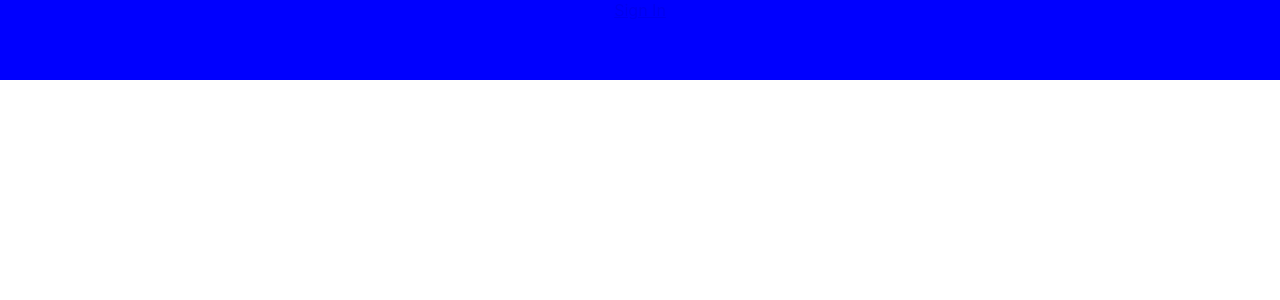
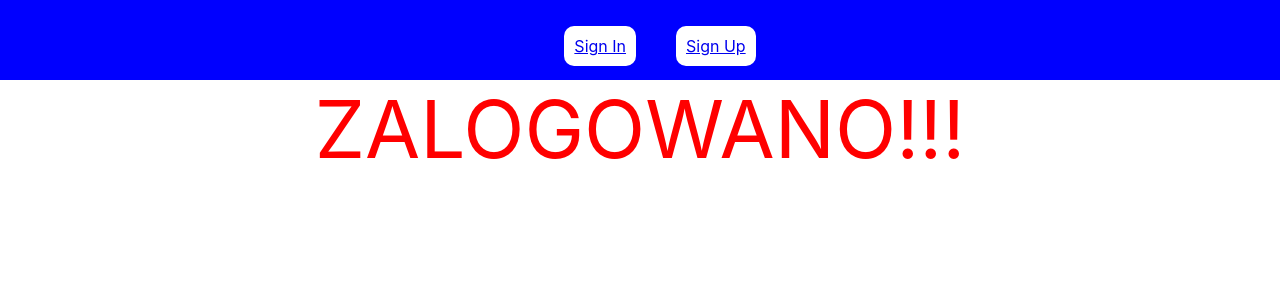
Before and after one commit to Dante03918/booking-clone-front, a React (Create React App) app: page /logged in a window 1280 px wide. Shown: the top 300 px of the page. Built offline with nearby package versions, Linux system fonts and the light colour scheme.

Commit message:
The newest

```diff
--- a/src/Api.js
+++ b/src/Api.js
@@ -1,10 +1,15 @@
 import axios from 'axios';
+
 export const loginRequest = (props) => {
 
-    const credentials ={
-        email: props.email,
+
+    const credentials = {
+        user: props.email,
         password: props.password
     }
     console.log(props.email + "----" + props.password)
     axios.post("http://localhost:8080/login", credentials)
+        .then(response => window.location.href = "/logged")
+        .catch(error => alert("Coś nie pykło"))
+
 }
--- a/src/App.js
+++ b/src/App.js
@@ -2,13 +2,15 @@ import './App.css';
 import {Route} from 'react-router-dom';
 import BookingClone from './containers/BookingClone/BookingClone';
 import SignInForm from "./containers/Authorization/SingIn/SignInForm";
+import Logged from "./components/Logged";
+
 function App() {
   return (
-    <BookingClone>
+    <BookingClone >
         <Route path={"/"} component={BookingClone}/>
         <Route path={"/login"} component={SignInForm}/>
+        <Route path={"/logged"} component={Logged}/>
     </BookingClone>
-
   );
 }
 
--- /dev/null
+++ b/src/components/Logged.js
@@ -0,0 +1,13 @@
+import React from "react";
+import styleClasses from './Logged.module.css';
+
+const logged = () => {
+
+        return(
+            <div className={styleClasses.Logged}>
+                <p>ZALOGOWANO!!!</p>
+            </div>
+        )
+
+}
+export default logged;
--- /dev/null
+++ b/src/components/Logged.module.css
@@ -0,0 +1,11 @@
+.Logged {
+    width: 100%;
+    text-align: center;
+}
+
+.Logged p {
+    font-size: 5rem;
+    display: block;
+    margin: auto;
+    color: red;
+}
--- a/src/containers/Authorization/SingIn/SignInForm.js
+++ b/src/containers/Authorization/SingIn/SignInForm.js
@@ -19,8 +19,10 @@ const SignInForm = () => {
         if (isFirstRun.current) {
             isFirstRun.current = false;
             return;
-        } else {
+        } else if (submitted) {
+
             checkValidity();
+
         }
     }, [submitted])
 
@@ -42,33 +44,45 @@ const SignInForm = () => {
             conditions.emailIsValid = false;
 
         }
-         if(email.length === 0){
+        if (email.length === 0) {
             setEmailErrors("Email is required");
-             setEmailIsValid(false);
+            emailInputStyles.push(styleClasses.Invalid);
+
+            conditions.emailIsValid = false;
+
         }
 
-         if(!passPattern.test(password)){
-             setPasswordErrors("Password is required");
-             setPasswordIsValid(false);
+        if (!passPattern.test(password)) {
+            setPasswordErrors("Password is too short");
+            passwordInputStyles.push(styleClasses.Invalid);
+
+            conditions.passwordIsValid = false;
         }
-         if(password.length === 0){
+        if (password.length === 0) {
             setPasswordErrors("Password must not be empty");
-             setPasswordIsValid(false);
+            passwordInputStyles.push(styleClasses.Invalid);
+
+            conditions.passwordIsValid = false;
+        }
+        if (conditions.emailIsValid && conditions.passwordIsValid) {
+            loginRequest({
+                email: email,
+                password: password
+            });
         }
 
-         if(!emailIsValid){
-             emailInputStyles.push(styleClasses.Invalid);
-         }
-
-         if(!passwordIsValid){
-             passwordInputStyles.push(styleClasses.Invalid);
-         }
         setSubmitted(false);
 
     }
 
     const inputChangeHandler = (event, type) => {
-            if(type === "email"){
+
+        setEmailInputStyles([styleClasses.InputElement]);
+        setPasswordInputStyles([styleClasses.InputElement]);
+        setEmailErrors('');
+        setPasswordErrors('');
+
+        if (type === "email") {
             setEmail(event.target.value);
         } else if (type === "pass") {
             setPassword(event.target.value)
--- a/src/containers/Authorization/SingIn/SignInForm.module.css
+++ b/src/containers/Authorization/SingIn/SignInForm.module.css
@@ -33,6 +33,3 @@
     border: solid 3px red;
     color: red;
 }
-.Disable {
-    display: none;
-}
--- a/src/containers/BookingClone/BookingClone.js
+++ b/src/containers/BookingClone/BookingClone.js
@@ -1,6 +1,6 @@
 import React, { Fragment } from 'react';
-import { NavLink } from "react-router-dom";
 import Navbar from '../../components/Navbar/Navbar';
+import NavigationItem from "../../components/Navigation/NavigationItem";
 import styleClasses from './BookingClone.module.css';
 
 const BookingClone = (props) => {
@@ -8,7 +8,8 @@ const BookingClone = (props) => {
     return (
         <Fragment>
             <Navbar>
-                <NavLink to="/login">Sign In</NavLink>
+                <NavigationItem link="/login" title="Sign In"/>
+                <NavigationItem link="/register" title="Sign Up"/>
             </Navbar>
             <main className={styleClasses.Content}>
                 {props.children}
```
Lines whose indentation alone changed are shown as unchanged.
